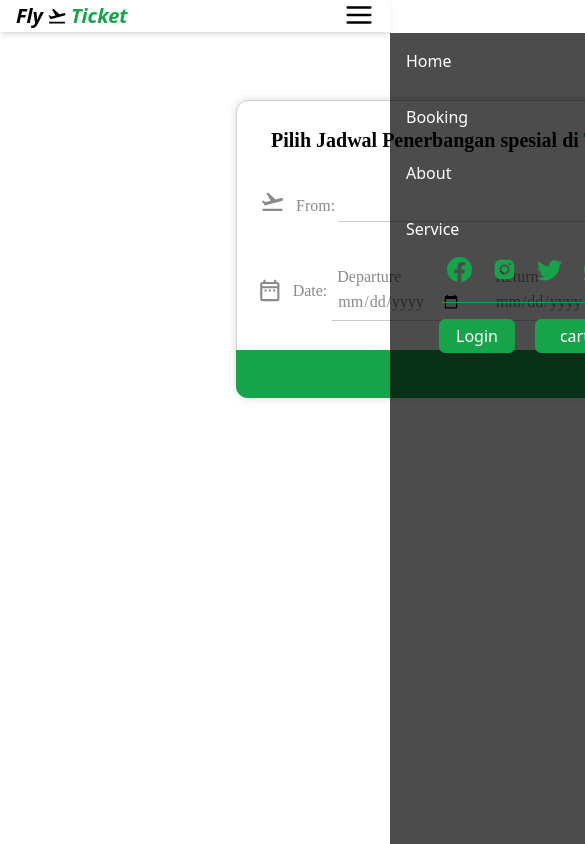
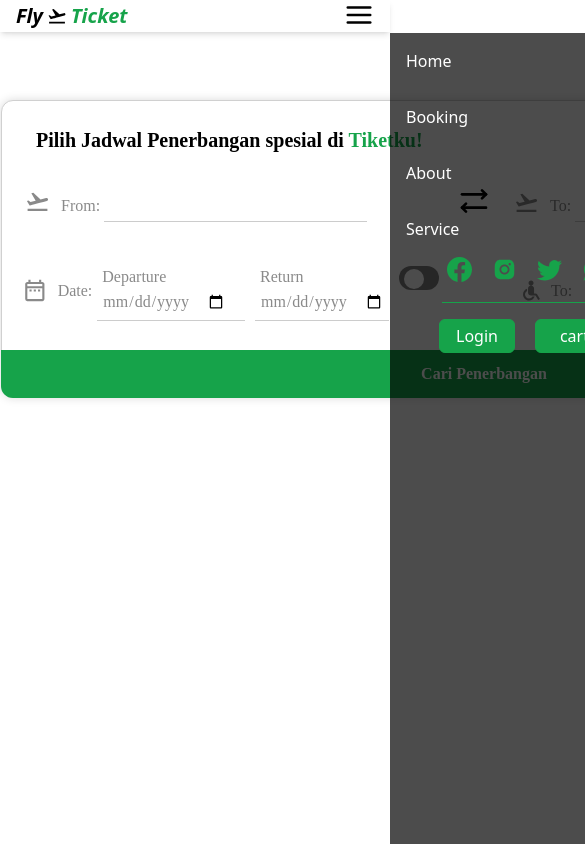
Before and after one commit to rezalyonk/fe-fsw-final-project, a Next.js app: page /booking in a window 390 px wide. Shown: the top 844 px of the page, 585 px wide, since content can reach past the window. Built offline with nearby package versions, Linux system fonts and the light colour scheme.

Commit message:
membuat responsif di form search tiket

```diff
--- a/pages/booking/index.module.css
+++ b/pages/booking/index.module.css
@@ -4,11 +4,10 @@
     align-items: flex-start;
     padding: 24px 0px;
     gap: 10px;
-    position: absolute;
     width: 968px;
     height: 298px;
-    left: 236px;
-    top: 100px;
+    margin-left: 255px;
+    margin-top: 100px;
     background: #fff;
     border: 1px solid  #D0D0D0;
     box-shadow: 0px 0px 10px rgb(0, 0, 0, 0.15);
@@ -280,3 +279,26 @@
     align-items: center;
     height: 100vh;
   }
+
+  @media screen and (max-width: 1280px) {
+    .flightsearchform {
+      margin-left: 135px;
+      width: 965px;
+    }
+
+    .btn {
+      width: 966px;
+    }
+  }
+
+  @media screen and (max-width: 1024px) {
+    .flightsearchform {
+      margin-left: 27px;
+    }
+  }
+
+  @media screen and (max-width: 960px) {
+    .flightsearchform {
+      margin-left: 1px;
+    }
+  }
```
